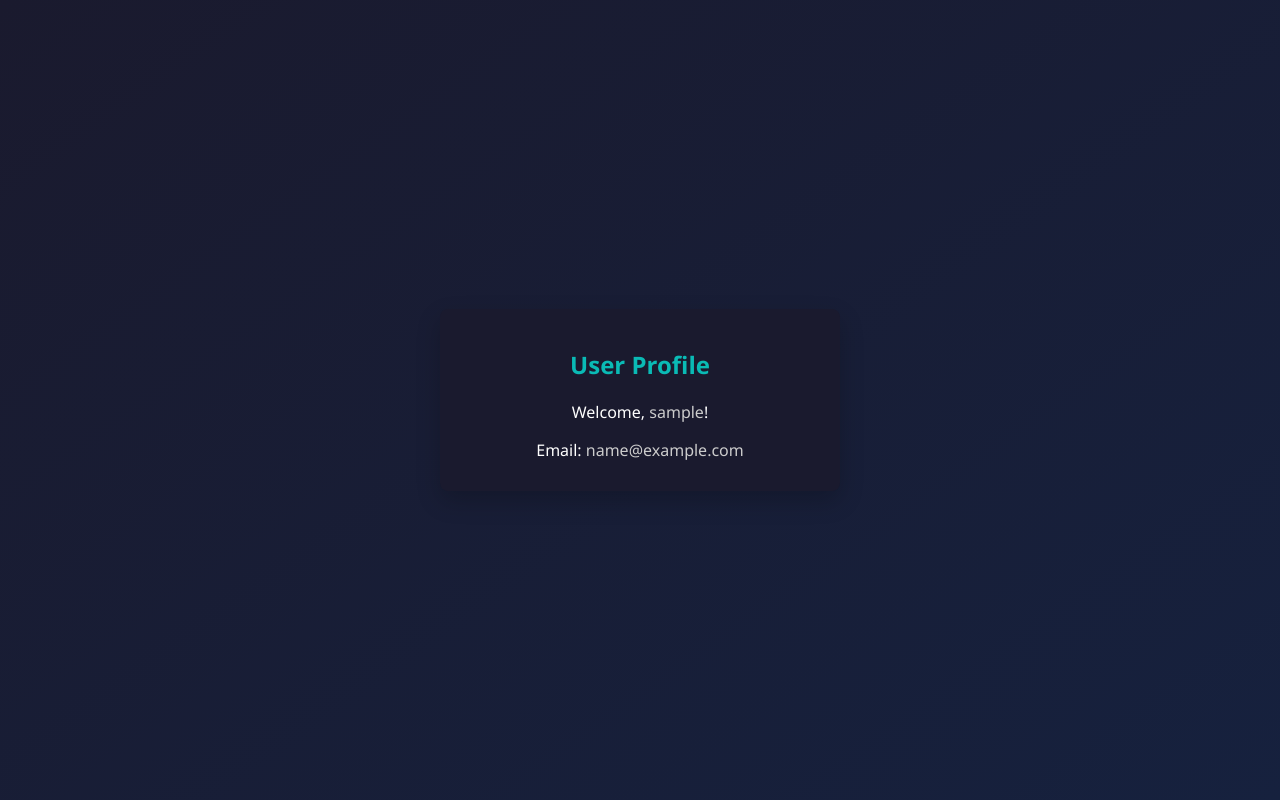
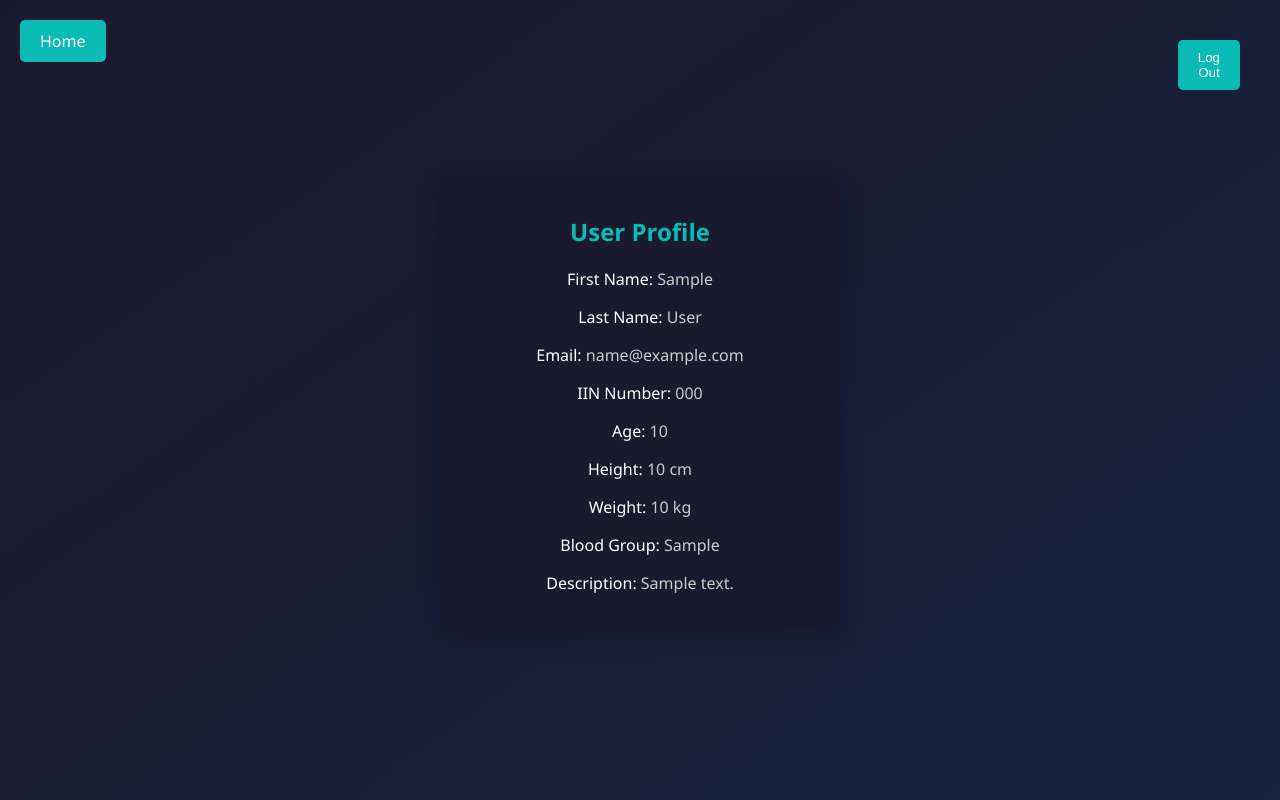
Before and after one commit to Erserik/tezos_doner, a Django app: page /users/profile/ in a window 1280 px wide. Run offline with Django 5.2, Linux system fonts and the light colour scheme; a user stored in the database is signed in; tables that the repository leaves empty hold one stand-in row (values such as "Sample post").

Commit message:
edited and modified the styles and functionality

```diff
--- a/users/templates/users/profile.html
+++ b/users/templates/users/profile.html
@@ -14,6 +14,7 @@
             justify-content: center;
             align-items: center;
             margin: 0;
+            position: relative;
         }
 
         .profile-container {
@@ -36,18 +37,57 @@
             margin-bottom: 10px;
         }
 
-        /* Additional styling for user information */
         .user-info {
             color: #ccc;
+        }
+
+        .logout-button, .home-button {
+            background-color: #0abab5;
+            color: #fff;
+            border: none;
+            border-radius: 5px;
+            padding: 10px 20px;
+            cursor: pointer;
+            transition: background-color 0.3s ease;
+            text-decoration: none;
+        }
+
+        .logout-button:hover, .home-button:hover {
+            background-color: #089a9a;
+        }
+
+        .home-button {
+            position: absolute;
+            top: 20px;
+            left: 20px;
+        }
+
+        .logout-button {
+            position: absolute;
+            top: 20px;
+            right: 20px;
+            width: auto;
         }
     </style>
 </head>
 <body>
+    <a href="{% url 'users:home' %}" class="home-button">Home</a>
     <div class="profile-container">
         <h2>User Profile</h2>
-        <p>Welcome, <span class="user-info">{{ user.username }}</span>!</p>
+        <p>First Name: <span class="user-info">{{ user.first_name }}</span></p>
+        <p>Last Name: <span class="user-info">{{ user.last_name }}</span></p>
         <p>Email: <span class="user-info">{{ user.email }}</span></p>
-        <!-- Add more user information as needed -->
+        <p>IIN Number: <span class="user-info">{{ user.iin_number }}</span></p>
+        <p>Age: <span class="user-info">{{ user.age }}</span></p>
+        <p>Height: <span class="user-info">{{ user.height }} cm</span></p>
+        <p>Weight: <span class="user-info">{{ user.weight }} kg</span></p>
+        <p>Blood Group: <span class="user-info">{{ user.blood_group }}</span></p>
+        <p>Description: <span class="user-info">{{ user.description }}</span></p>
     </div>
+    <!-- Logout button -->
+    <form action="{% url 'users:signout' %}" method="post" style="position: absolute; top: 20px; right: 20px;">
+        {% csrf_token %}
+        <button type="submit" class="logout-button">Log Out</button>
+    </form>
 </body>
 </html>
--- a/users/templates/users/saveprofileform.html
+++ b/users/templates/users/saveprofileform.html
@@ -137,6 +137,8 @@
 
         // Добавление списка результатов в div searchResults
         searchResults.appendChild(resultList);
+        // fetch(`/users/search_users?query=${encodeURIComponent(query)}`)
+
     }
 </script>
 
--- a/users/urls.py
+++ b/users/urls.py
@@ -1,4 +1,4 @@
-from django.urls import path
+from django.urls import path, include
 from . import views
 
 app_name = "users"
@@ -9,5 +9,10 @@ urlpatterns = [
     path('signout/', views.signout, name='signout'),
     path('profile/', views.profile, name='profile'),
     path('save_form/', views.saveprofile, name='save_form'),
-    path('search_users/', views.search_users, name='search_users')
+    path('search_users/', views.search_users, name='search_users'),
+    path('home/', views.home, name='home'),
 ]
+
+urlpatterns += [
+    # path('home', views.home, name='home'),
+]
--- a/users/views.py
+++ b/users/views.py
@@ -1,15 +1,20 @@
 from django.core.mail import send_mail
 from django.http import JsonResponse, HttpResponse
 from django.shortcuts import render, redirect
+from django.contrib.auth.decorators import login_required
 from django.contrib.auth import login, authenticate, logout, get_user_model
 from django.db.models import Q
 from .forms import SignUpForm, LoginForm
 
 from .tezos_func import Change
 
+def home(request):
+    return render(request, 'users/home.html')
 
 def search_users(request):
     query = request.GET.get('query', '')
+    print("Запрос получен с параметром:", query)  # Отладочная печать
+
     if query:
         users = get_user_model().objects.filter(
             Q(blockchain_contract_id__icontains=query) |
@@ -22,6 +27,7 @@ def search_users(request):
             Q(blood_group__icontains=query) |
             Q(description__icontains=query)
         )
+        print("Найдено пользователей:", len(users))  # Отладочная печать
         results = [{'name': user.name, 'last_name': user.last_name, 'email': user.email} for user in users]
         return JsonResponse({'results': results})
     else:
@@ -54,7 +60,7 @@ def signup(request):
             return redirect('users:profile')
     else:
         # Если пользователь не залогинен, но есть аккаунт, перенаправляем на страницу входа
-        if get_user_model().objects.filter(username=request.POST.get('username')).exists():
+        if get_user_model().objects.filter(username=request.POST.get('name')).exists():
             return redirect('users:signin')
         form = SignUpForm()
 
@@ -77,10 +83,9 @@ def signin(request):
         if form.is_valid():
             username = form.cleaned_data['username']
             password = form.cleaned_data['password']
-            user = authenticate(username=username, password=password)  # This authenticates the user and returns a user instance
-
+            user = authenticate(username=username, password=password)
             if user is not None:
-                login(request, user)  # Log in the user
+                login(request, user)
                 return redirect('users:profile')
     else:
         form = LoginForm()
@@ -89,8 +94,9 @@ def signin(request):
 
 def signout(request):
     logout(request)
-    return redirect('users:signin')
+    return render(request, 'users/home.html')
 
+@login_required
 def profile(request):
     return render(request, 'users/profile.html')
 
```
Also changed, not shown: users/templates/users/home.html (added, +107 -0 lines).
